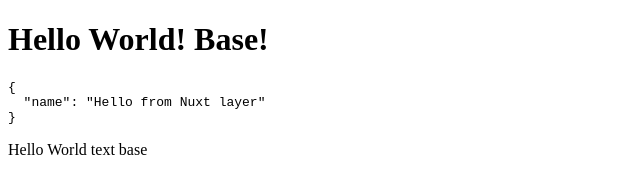
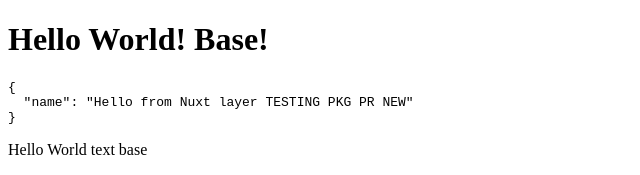
Before and after one commit to deetz99/nuxt-layers-monorepo, a Nuxt app in the folder packages/base-ui/: page / in a window 1280 px wide. Shown: the top 175 px of the page, without its empty margins (0-640 px from the left). Built offline with nearby package versions, Linux system fonts and the light colour scheme.

Commit message:
edit text to test pkg-pr-new

```diff
--- a/packages/base-ui/app/app.config.ts
+++ b/packages/base-ui/app/app.config.ts
@@ -1,6 +1,6 @@
 export default defineAppConfig({
   myLayer: {
-    name: 'Hello from Nuxt layer'
+    name: 'Hello from Nuxt layer TESTING PKG PR NEW'
   }
 })
 
```
Also changed, not shown: 1 other file (tests, documents, lock files or other folders).
